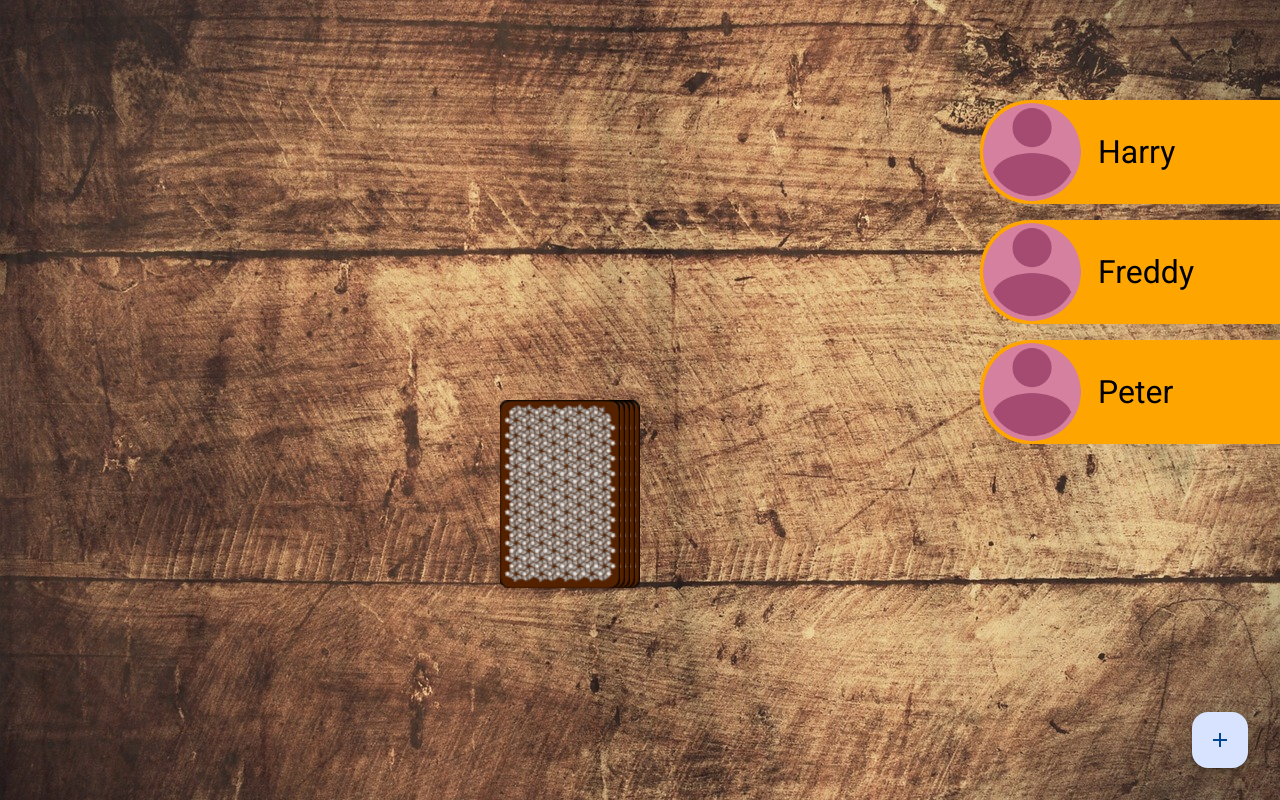
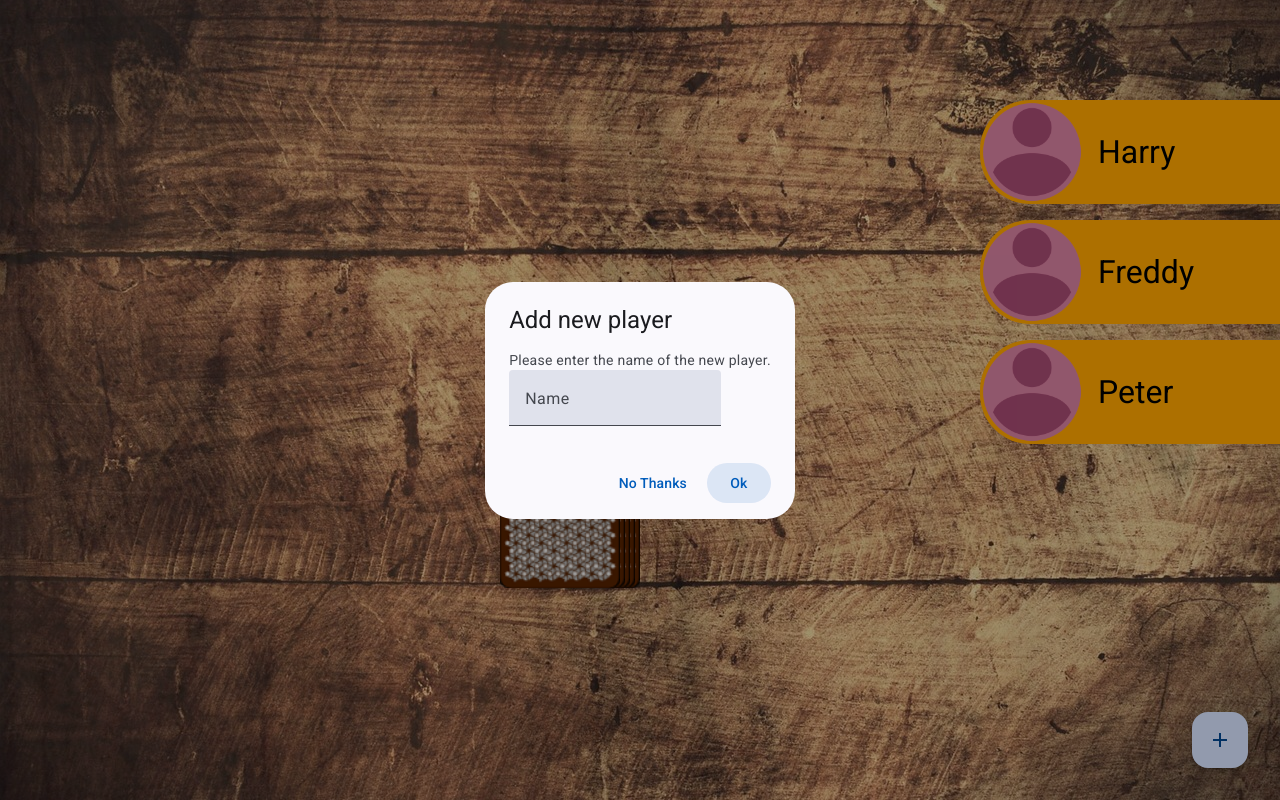
Before and after one commit to DennisJakobi76/Ring_of_fire, an Angular app: page /game in a window 1280 px wide. Both pictures are taken after a click on the button "add". Built offline with nearby package versions, Linux system fonts and the light colour scheme.

Commit message:
added dialog add player

```diff
--- /dev/null
+++ b/src/app/dialog-add-player/dialog-add-player.component.html
@@ -0,0 +1,13 @@
+<!DOCTYPE html>
+<h2 mat-dialog-title>Add new player</h2>
+<mat-dialog-content>
+	<p>Please enter the name of the new player.</p>
+	<mat-form-field>
+		<mat-label>Name</mat-label>
+		<input matInput [(ngModel)]="name" />
+	</mat-form-field>
+</mat-dialog-content>
+<mat-dialog-actions>
+	<button mat-button (click)="onNoClick()">No Thanks</button>
+	<button mat-button [mat-dialog-close]="" cdkFocusInitial>Ok</button>
+</mat-dialog-actions>
--- /dev/null
+++ b/src/app/dialog-add-player/dialog-add-player.component.ts
@@ -0,0 +1,37 @@
+import { M } from '@angular/cdk/keycodes';
+import { Component } from '@angular/core';
+import { MatDialogActions, MatDialogModule } from '@angular/material/dialog';
+import { MatDialogClose } from '@angular/material/dialog';
+import { MatDialogContent } from '@angular/material/dialog';
+import { MatFormField, MatLabel } from '@angular/material/form-field';
+import { MatInput, MatInputModule } from '@angular/material/input';
+import { FormsModule } from '@angular/forms';
+import { MatButtonModule } from '@angular/material/button';
+@Component({
+  selector: 'app-dialog-add-player',
+  imports: [
+    MatDialogActions,
+    MatDialogClose,
+    MatDialogContent,
+    MatFormField,
+    MatLabel,
+    MatInput,
+    FormsModule,
+    MatInputModule,
+    MatButtonModule,
+    MatDialogModule,
+  ],
+  templateUrl: './dialog-add-player.component.html',
+  styleUrl: './dialog-add-player.component.scss',
+})
+export class DialogAddPlayerComponent {
+  name: string = '';
+
+  onNoClick() {
+    // Code
+  }
+
+  addPlayer() {
+    console.log(this.name);
+  }
+}
--- a/src/app/game/game.component.html
+++ b/src/app/game/game.component.html
@@ -14,6 +14,6 @@
 	</div>
 </div>
 
-<button mat-fab class="btn-add">
+<button mat-fab class="btn-add" (click)="openDialog()">
 	<mat-icon>add</mat-icon>
 </button>
--- a/src/app/game/game.component.ts
+++ b/src/app/game/game.component.ts
@@ -4,6 +4,13 @@ import { Game } from '../../models/game';
 import { PlayerComponent } from '../player/player.component';
 import { MatIconModule } from '@angular/material/icon';
 import { MatButtonModule } from '@angular/material/button';
+import {
+  MatDialog,
+  MatDialogActions,
+  MatDialogClose,
+  MatDialogContent,
+} from '@angular/material/dialog';
+import { DialogAddPlayerComponent } from '../dialog-add-player/dialog-add-player.component';
 
 @Component({
   selector: 'app-game',
@@ -16,7 +23,7 @@ export class GameComponent {
   currentCard: string = '';
   game: Game;
 
-  constructor() {
+  constructor(public dialog: MatDialog) {
     this.game = new Game();
   }
 
@@ -38,4 +45,14 @@ export class GameComponent {
       }, 1500);
     }
   }
+
+  openDialog() {
+    const dialogRef = this.dialog.open(DialogAddPlayerComponent);
+
+    // Manually restore focus to the menu trigger since the element that
+    // opens the dialog won't be in the DOM any more when the dialog closes.
+    dialogRef
+      .afterClosed()
+      .subscribe((result) => console.log('The dialog was closed'));
+  }
 }
```
Also changed, not shown: src/app/dialog-add-player/dialog-add-player.component.scss (added), 1 other file (tests, documents, lock files or other folders).
